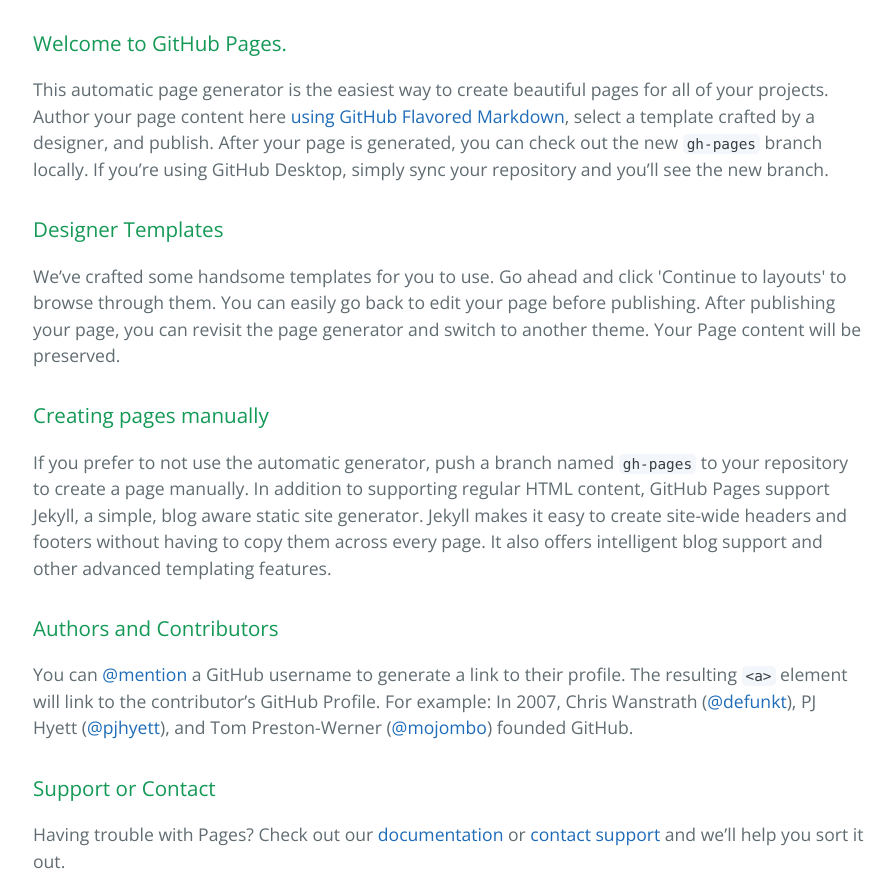
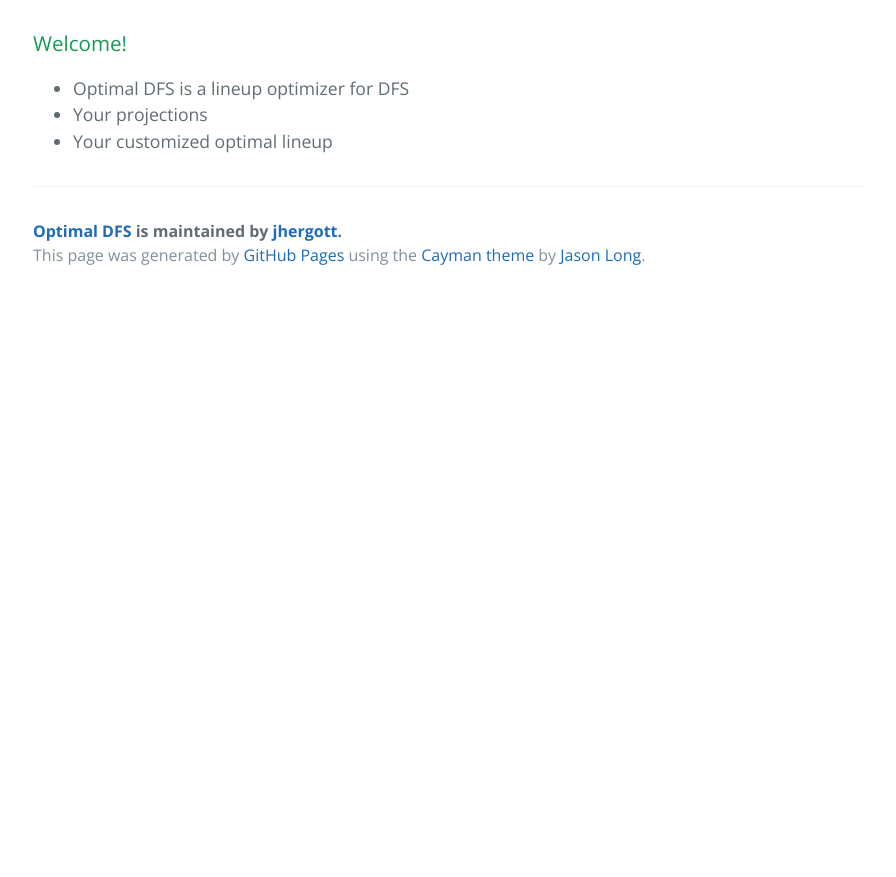
Before and after one commit to jhergott/optimalDFS, a plain HTML site: page index.html in a window 1280 px wide. Shown: the part 340-1217 px from the top of the page, without its empty margins (191-1087 px from the left). After the commit the page ends 800 px from the top, so only its background shows below. Drawn offline with nearby package versions, Linux system fonts and the light colour scheme.

```diff
--- a/index.html
+++ b/index.html
@@ -20,29 +20,13 @@
 
     <section class="main-content">
       <h3>
-<a id="welcome-to-github-pages" class="anchor" href="#welcome-to-github-pages" aria-hidden="true"><span aria-hidden="true" class="octicon octicon-link"></span></a>Welcome to GitHub Pages.</h3>
+<a id="welcome" class="anchor" href="#welcome" aria-hidden="true"><span aria-hidden="true" class="octicon octicon-link"></span></a>Welcome!</h3>
 
-<p>This automatic page generator is the easiest way to create beautiful pages for all of your projects. Author your page content here <a href="https://guides.github.com/features/mastering-markdown/">using GitHub Flavored Markdown</a>, select a template crafted by a designer, and publish. After your page is generated, you can check out the new <code>gh-pages</code> branch locally. If you’re using GitHub Desktop, simply sync your repository and you’ll see the new branch.</p>
-
-<h3>
-<a id="designer-templates" class="anchor" href="#designer-templates" aria-hidden="true"><span aria-hidden="true" class="octicon octicon-link"></span></a>Designer Templates</h3>
-
-<p>We’ve crafted some handsome templates for you to use. Go ahead and click 'Continue to layouts' to browse through them. You can easily go back to edit your page before publishing. After publishing your page, you can revisit the page generator and switch to another theme. Your Page content will be preserved.</p>
-
-<h3>
-<a id="creating-pages-manually" class="anchor" href="#creating-pages-manually" aria-hidden="true"><span aria-hidden="true" class="octicon octicon-link"></span></a>Creating pages manually</h3>
-
-<p>If you prefer to not use the automatic generator, push a branch named <code>gh-pages</code> to your repository to create a page manually. In addition to supporting regular HTML content, GitHub Pages support Jekyll, a simple, blog aware static site generator. Jekyll makes it easy to create site-wide headers and footers without having to copy them across every page. It also offers intelligent blog support and other advanced templating features.</p>
-
-<h3>
-<a id="authors-and-contributors" class="anchor" href="#authors-and-contributors" aria-hidden="true"><span aria-hidden="true" class="octicon octicon-link"></span></a>Authors and Contributors</h3>
-
-<p>You can <a href="https://github.com/blog/821" class="user-mention">@mention</a> a GitHub username to generate a link to their profile. The resulting <code>&lt;a&gt;</code> element will link to the contributor’s GitHub Profile. For example: In 2007, Chris Wanstrath (<a href="https://github.com/defunkt" class="user-mention">@defunkt</a>), PJ Hyett (<a href="https://github.com/pjhyett" class="user-mention">@pjhyett</a>), and Tom Preston-Werner (<a href="https://github.com/mojombo" class="user-mention">@mojombo</a>) founded GitHub.</p>
-
-<h3>
-<a id="support-or-contact" class="anchor" href="#support-or-contact" aria-hidden="true"><span aria-hidden="true" class="octicon octicon-link"></span></a>Support or Contact</h3>
-
-<p>Having trouble with Pages? Check out our <a href="https://help.github.com/pages">documentation</a> or <a href="https://github.com/contact">contact support</a> and we’ll help you sort it out.</p>
+<ul>
+<li>Optimal DFS is a lineup optimizer for DFS</li>
+<li>Your projections</li>
+<li>Your customized optimal lineup </li>
+</ul>
 
       <footer class="site-footer">
         <span class="site-footer-owner"><a href="https://github.com/jhergott/optimalDFS">Optimal DFS</a> is maintained by <a href="https://github.com/jhergott">jhergott</a>.</span>
```
Also changed, not shown: params.json (+1 -1 lines).
